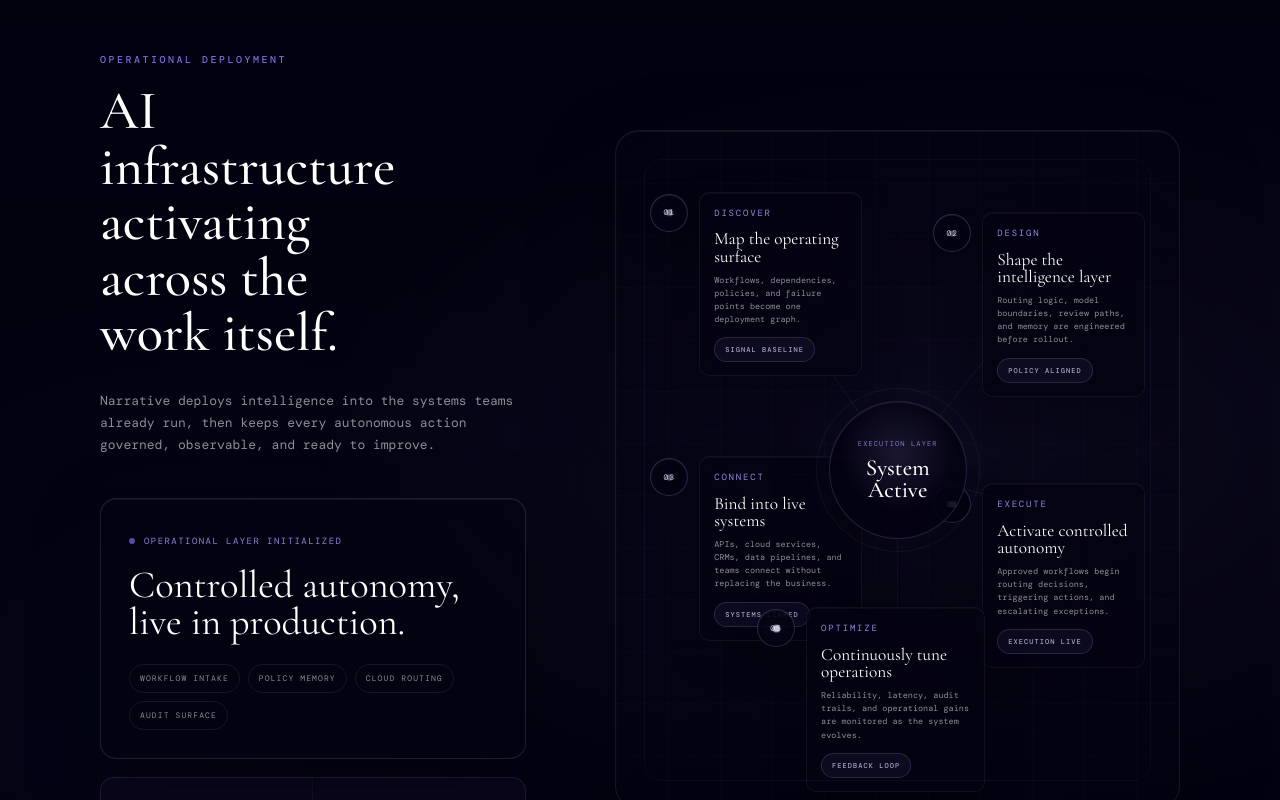
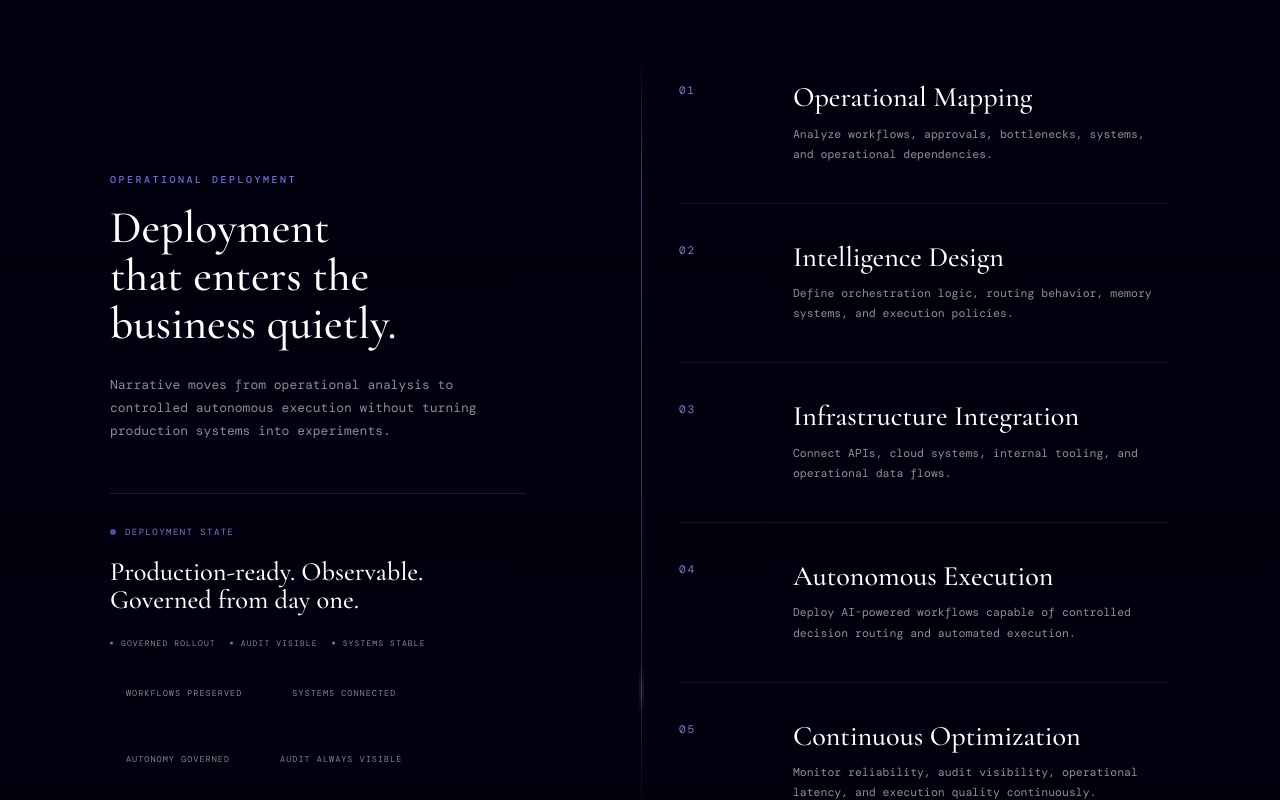
Before and after one commit to harshilraj/narrative, a Next.js app: page / in a window 1280 px wide. Shown: the part 2760-3560 px from the top of the page. Built offline with nearby package versions, Linux system fonts and the light colour scheme.

Commit message:
Simplify deployment editorial section

```diff
--- a/src/app/globals.css
+++ b/src/app/globals.css
@@ -2495,3 +2495,282 @@
     transition-duration: 0.01ms !important;
   }
 }
+
+/* Final editorial deployment section */
+.deployment-command-section {
+  background:
+    linear-gradient(180deg, rgba(3,2,16,0.52), rgba(2,1,15,0.78));
+}
+
+.deployment-command-section .container {
+  max-width: 1140px;
+}
+
+.deployment-experience {
+  position: relative;
+  display: grid;
+  grid-template-columns: minmax(340px, 0.88fr) minmax(460px, 1.12fr);
+  gap: clamp(72px, 9vw, 132px);
+  align-items: start;
+  margin-top: 0;
+}
+
+.deployment-narrative {
+  position: sticky;
+  top: 118px;
+  padding-top: 10px;
+}
+
+.deployment-narrative .section-title {
+  max-width: 520px;
+  font-size: clamp(2.55rem, 3.55vw, 3.65rem);
+  line-height: 1.06;
+}
+
+.deployment-narrative .t-body {
+  max-width: 470px;
+  margin-top: 24px;
+  font-size: 13px;
+  line-height: 1.8;
+}
+
+.deployment-core {
+  width: min(430px, 100%);
+  margin-top: 50px;
+  border-top: 1px solid rgba(255,255,255,0.11);
+  background: transparent;
+  padding: 24px 0 0;
+  box-shadow: none;
+  backdrop-filter: none;
+  -webkit-backdrop-filter: none;
+}
+
+.deployment-core-status {
+  display: inline-flex;
+  align-items: center;
+  gap: 9px;
+  font-family: 'DM Mono', monospace;
+  font-size: 9px;
+  letter-spacing: 0.16em;
+  text-transform: uppercase;
+  color: rgba(169,159,255,0.76);
+}
+
+.deployment-core h3 {
+  max-width: 360px;
+  margin-top: 16px;
+  font-family: 'Cormorant Garamond', Georgia, serif;
+  font-size: clamp(1.65rem, 2vw, 2.1rem);
+  font-weight: 500;
+  line-height: 1.08;
+  color: #fff;
+}
+
+.deployment-core-signals {
+  display: flex;
+  flex-wrap: wrap;
+  gap: 14px;
+  margin-top: 22px;
+}
+
+.deployment-core-signals span {
+  position: relative;
+  border: none;
+  border-radius: 0;
+  padding: 0 0 0 11px;
+  font-family: 'DM Mono', monospace;
+  font-size: 8px;
+  letter-spacing: 0.14em;
+  text-transform: uppercase;
+  color: rgba(255,255,255,0.54);
+}
+
+.deployment-core-signals span::before {
+  content: '';
+  position: absolute;
+  left: 0;
+  top: 50%;
+  width: 3px;
+  height: 3px;
+  border-radius: 50%;
+  background: rgba(169,159,255,0.72);
+  transform: translateY(-50%);
+}
+
+.deployment-proofbar {
+  display: flex;
+  width: min(460px, 100%);
+  margin-top: 34px;
+  flex-wrap: wrap;
+  gap: 12px 18px;
+  overflow: visible;
+  border: none;
+  border-radius: 0;
+  background: transparent;
+}
+
+.deployment-proofbar span {
+  display: inline-flex;
+  min-height: 0;
+  align-items: center;
+  justify-content: flex-start;
+  border: none;
+  background: transparent;
+  padding: 0;
+  text-align: left;
+  font-family: 'DM Mono', monospace;
+  font-size: 8.5px;
+  line-height: 1.5;
+  letter-spacing: 0.12em;
+  text-transform: uppercase;
+  color: rgba(255,255,255,0.52);
+}
+
+.deployment-sequence {
+  position: relative;
+  display: grid;
+  gap: 0;
+  border-top: none;
+  padding-left: 38px;
+}
+
+.deployment-sequence::before {
+  content: '';
+  position: absolute;
+  left: 0;
+  top: 6px;
+  bottom: 8px;
+  width: 1px;
+  background: linear-gradient(180deg, transparent, rgba(169,159,255,0.42) 18%, rgba(255,255,255,0.16) 82%, transparent);
+}
+
+.deployment-sequence::after {
+  content: '';
+  position: absolute;
+  left: -2px;
+  top: 6px;
+  width: 5px;
+  height: 54px;
+  border-radius: 999px;
+  background: linear-gradient(180deg, transparent, rgba(244,241,255,0.72), transparent);
+  animation: deployment-editorial-signal 8s cubic-bezier(0.55, 0, 0.22, 1) infinite;
+}
+
+@keyframes deployment-editorial-signal {
+  0% { transform: translateY(0); opacity: 0; }
+  12%, 72% { opacity: 0.55; }
+  100% { transform: translateY(620px); opacity: 0; }
+}
+
+.deployment-step {
+  display: grid;
+  grid-template-columns: 74px minmax(0, 1fr);
+  gap: 40px;
+  border-bottom: 1px solid rgba(255,255,255,0.075);
+  padding: 38px 0;
+  transition: opacity 0.28s ease, transform 0.28s ease;
+}
+
+.deployment-step:hover {
+  transform: translateX(3px);
+}
+
+.deployment-step-index {
+  font-family: 'DM Mono', monospace;
+  font-size: 11px;
+  letter-spacing: 0.18em;
+  color: rgba(169,159,255,0.78);
+}
+
+.deployment-step-copy h3 {
+  font-family: 'Cormorant Garamond', Georgia, serif;
+  font-size: clamp(1.6rem, 2.2vw, 2.25rem);
+  font-weight: 500;
+  line-height: 1.08;
+  color: #fff;
+}
+
+.deployment-step-copy p {
+  max-width: 500px;
+  margin-top: 12px;
+  font-family: 'DM Mono', monospace;
+  font-size: 11.5px;
+  line-height: 1.75;
+  color: rgba(255,255,255,0.56);
+}
+
+.deployment-atmosphere,
+.deployment-rail,
+.deployment-system-core,
+.deployment-stage {
+  display: none !important;
+}
+
+.deployment-experience .deployment-core {
+  width: min(430px, 100%);
+  margin-top: 50px;
+  border: none;
+  border-top: 1px solid rgba(255,255,255,0.11);
+  border-radius: 0;
+  background: transparent;
+  padding: 24px 0 0;
+  box-shadow: none;
+}
+
+.deployment-experience .deployment-proofbar-refined {
+  width: min(460px, 100%);
+  border: none;
+  background: transparent;
+}
+
+@media (max-width: 900px) {
+  .deployment-experience {
+    display: block;
+  }
+
+  .deployment-narrative {
+    position: relative;
+    top: auto;
+  }
+
+  .deployment-narrative .section-title {
+    font-size: clamp(2.3rem, 10vw, 3.05rem);
+  }
+
+  .deployment-core,
+  .deployment-proofbar {
+    width: 100%;
+  }
+
+  .deployment-sequence {
+    margin-top: 40px;
+    padding-left: 24px;
+  }
+
+  .deployment-step {
+    grid-template-columns: 54px minmax(0, 1fr);
+    gap: 18px;
+    padding: 28px 0;
+  }
+}
+
+@media (max-width: 520px) {
+  .deployment-proofbar {
+    display: grid;
+    grid-template-columns: 1fr;
+  }
+
+  .deployment-proofbar span,
+  .deployment-proofbar span:nth-child(odd) {
+    border-right: none;
+  }
+
+  .deployment-proofbar span:nth-last-child(2) {
+    border-bottom: 1px solid rgba(255,255,255,0.055);
+  }
+
+  .deployment-step {
+    grid-template-columns: 1fr;
+    gap: 12px;
+  }
+}
--- a/src/components/Process.tsx
+++ b/src/components/Process.tsx
@@ -7,42 +7,32 @@
 const PHASES = [
   {
     id: "01",
-    label: "Discover",
-    title: "Map the operating surface",
-    copy: "Workflows, dependencies, policies, and failure points become one deployment graph.",
-    metric: "Signal baseline",
+    title: "Operational Mapping",
+    copy: "Analyze workflows, approvals, bottlenecks, systems, and operational dependencies.",
   },
   {
     id: "02",
-    label: "Design",
-    title: "Shape the intelligence layer",
-    copy: "Routing logic, model boundaries, review paths, and memory are engineered before rollout.",
-    metric: "Policy aligned",
+    title: "Intelligence Design",
+    copy: "Define orchestration logic, routing behavior, memory systems, and execution policies.",
   },
   {
     id: "03",
-    label: "Connect",
-    title: "Bind into live systems",
-    copy: "APIs, cloud services, CRMs, data pipelines, and teams connect without replacing the business.",
-    metric: "Systems linked",
+    title: "Infrastructure Integration",
+    copy: "Connect APIs, cloud systems, internal tooling, and operational data flows.",
   },
   {
     id: "04",
-    label: "Execute",
-    title: "Activate controlled autonomy",
-    copy: "Approved workflows begin routing decisions, triggering actions, and escalating exceptions.",
-    metric: "Execution live",
+    title: "Autonomous Execution",
+    copy: "Deploy AI-powered workflows capable of controlled decision routing and automated execution.",
   },
   {
     id: "05",
-    label: "Optimize",
-    title: "Continuously tune operations",
-    copy: "Reliability, latency, audit trails, and operational gains are monitored as the system evolves.",
-    metric: "Feedback loop",
+    title: "Continuous Optimization",
+    copy: "Monitor reliability, audit visibility, operational latency, and execution quality continuously.",
   },
 ];
 
-const SIGNALS = ["workflow intake", "policy memory", "cloud routing", "audit surface"];
+const SIGNALS = ["governed rollout", "audit visible", "systems stable"];
 
 export default function Process() {
   const sectionRef = useRef<HTMLElement>(null);
@@ -70,15 +60,15 @@
         <div className="deploy-reveal deployment-experience" aria-label="Operational deployment system">
           <div className="deployment-narrative">
             <div className="section-eyebrow mb-4">OPERATIONAL DEPLOYMENT</div>
-            <h2 className="section-title text-balance">AI infrastructure activating across the work itself.</h2>
-            <p className="t-body mt-5">Narrative deploys intelligence into the systems teams already run, then keeps every autonomous action governed, observable, and ready to improve.</p>
+            <h2 className="section-title text-balance">Deployment that enters the business quietly.</h2>
+            <p className="t-body mt-5">Narrative moves from operational analysis to controlled autonomous execution without turning production systems into experiments.</p>
 
             <aside className="deployment-core" aria-label="Live deployment state">
               <div className="deployment-core-status">
                 <span className="pulse-dot" />
-                operational layer initialized
+                deployment state
               </div>
-              <h3>Controlled autonomy, live in production.</h3>
+              <h3>Production-ready. Observable. Governed from day one.</h3>
               <div className="deployment-core-signals">
                 {SIGNALS.map((signal) => (
                   <span key={signal}>{signal}</span>
@@ -94,34 +84,13 @@
             </div>
           </div>
 
-          <div className="deployment-journey" aria-label="Deployment journey">
-            <div className="deployment-atmosphere" aria-hidden="true" />
-            <div className="deployment-rail" aria-hidden="true">
-              <svg viewBox="0 0 420 760" preserveAspectRatio="none">
-                <path className="deployment-route-base" d="M210 380 L86 118" />
-                <path className="deployment-route-base" d="M210 380 L332 160" />
-                <path className="deployment-route-base" d="M210 380 L88 388" />
-                <path className="deployment-route-base" d="M210 380 L335 430" />
-                <path className="deployment-route-base" d="M210 380 L210 650" />
-                <path className="deployment-route-flow" d="M86 118 C128 188 168 288 210 380 C254 474 232 570 210 650" />
-              </svg>
-            </div>
-
-            <div className="deployment-system-core" aria-hidden="true">
-              <span>Execution Layer</span>
-              <strong>System Active</strong>
-            </div>
-
-            {PHASES.map((phase, index) => (
-              <article key={phase.id} className={`deployment-stage deployment-stage-${index + 1}`}>
-                <div className="deployment-stage-marker" aria-hidden="true">
-                  <span>{phase.id}</span>
-                </div>
-                <div className="deployment-stage-copy">
-                  <div className="deployment-stage-label">{phase.label}</div>
+          <div className="deployment-sequence" aria-label="Deployment sequence">
+            {PHASES.map((phase) => (
+              <article key={phase.id} className="deployment-step">
+                <div className="deployment-step-index">{phase.id}</div>
+                <div className="deployment-step-copy">
                   <h3>{phase.title}</h3>
                   <p>{phase.copy}</p>
-                  <strong>{phase.metric}</strong>
                 </div>
               </article>
             ))}
```
